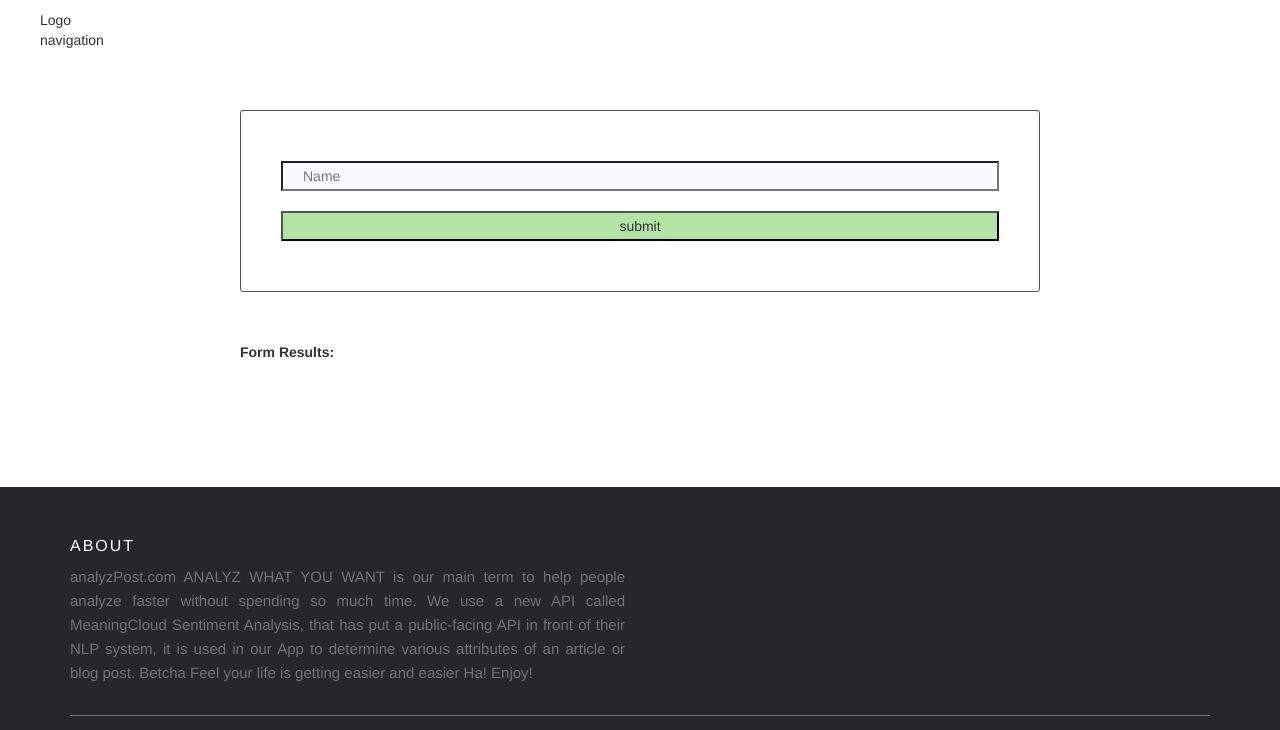
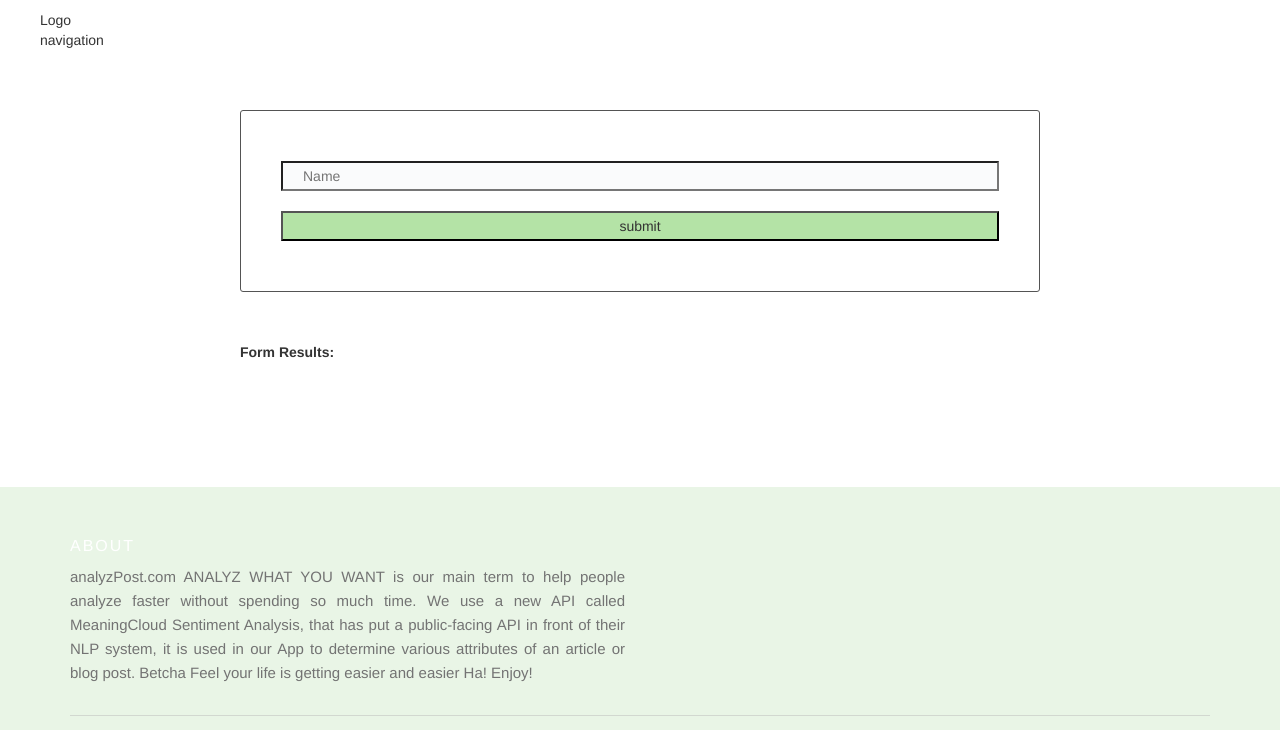
Before and after one commit to mohamed00Sayed/evaluate-news-nlp, a website: page src/client/views/index.html in a window 1280 px wide. Shown: the top 730 px of the page. Drawn offline with nearby package versions, Linux system fonts and the light colour scheme; files that its build step writes are made by us from their sources.

Commit message:
fix: fix background

```diff
--- a/src/client/styles/footer.scss
+++ b/src/client/styles/footer.scss
@@ -1,4 +1,4 @@
-$footer-background: #26272b;
+$footer-background: #e9f5e6;
 $footer-color: #737373;
 $footer-hr-border-top-color: #bbb;
 $footer-h6-color: #fff;
```
